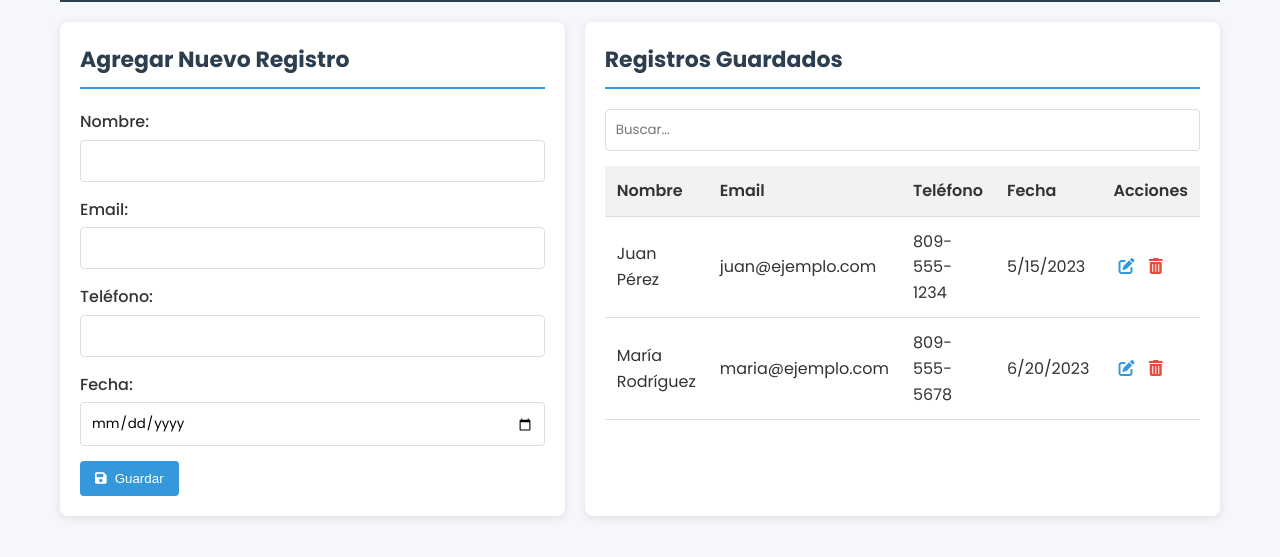
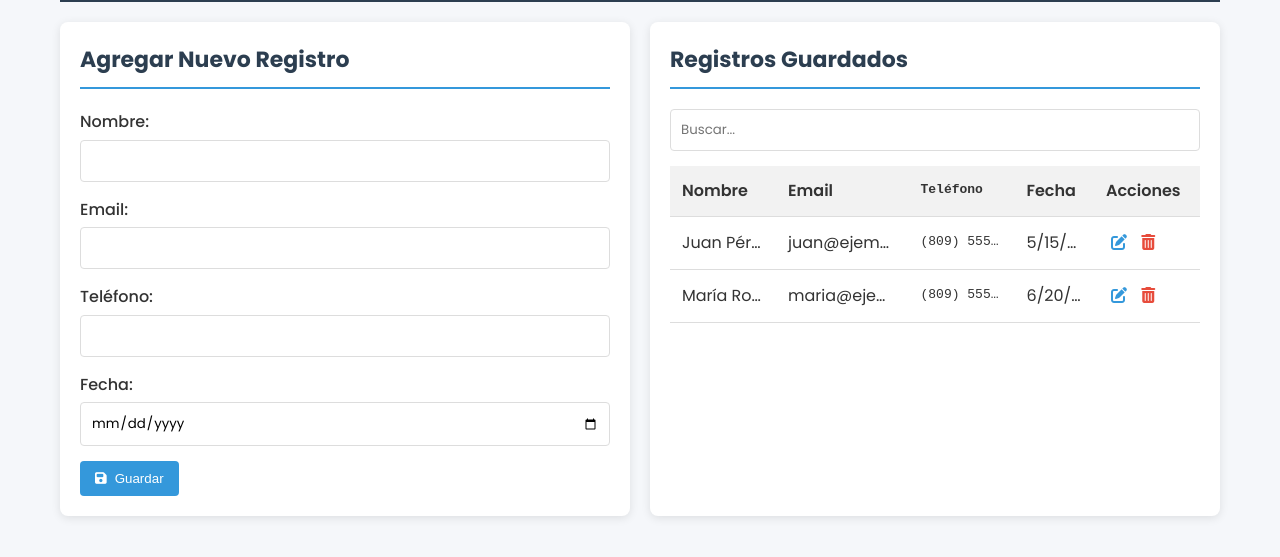
Before and after one commit to EzequielGomez-code/Proyecto_Final_GIT, a plain HTML site: page Registro con base de datos/frontend-register/frontend/index.html in a window 1280 px wide. Shown: the part 103-660 px from the top of the page. Drawn offline with Linux system fonts and the light colour scheme.

Commit message:
Commit_telefono

```diff
--- a/Registro con base de datos/frontend-register/frontend/app.js
+++ b/Registro con base de datos/frontend-register/frontend/app.js
@@ -267,10 +267,16 @@ function mostrarRegistros(filtro = '') {
             fecha = registro.fecha;
         }
 
+        // Formatear el teléfono si no está en el formato correcto
+        let telefono = registro.telefono;
+        if (!telefono.includes('(')) {
+            telefono = formatearTelefono(telefono);
+        }
+
         tr.innerHTML = `
             <td>${registro.nombre}</td>
             <td>${registro.email}</td>
-            <td>${registro.telefono}</td>
+            <td>${telefono}</td>
             <td>${fecha}</td>
             <td>
                 <button class="btn-action edit" onclick="editarRegistro(${registro.id})">
--- a/Registro con base de datos/frontend-register/frontend/styles.css
+++ b/Registro con base de datos/frontend-register/frontend/styles.css
@@ -114,13 +114,27 @@ input[type="date"] {
 table {
     width: 100%;
     border-collapse: collapse;
+    table-layout: fixed;
 }
 
 th, td {
     text-align: left;
     padding: 12px;
     border-bottom: 1px solid #ddd;
+    white-space: nowrap;
+    overflow: hidden;
+    text-overflow: ellipsis;
 }
+
+table th:nth-child(1), table td:nth-child(1) { width: 20%; }
+table th:nth-child(2), table td:nth-child(2) { width: 25%; }
+table th:nth-child(3), table td:nth-child(3) {
+    width: 20%;
+    white-space: nowrap;
+    font-family: monospace;
+}
+table th:nth-child(4), table td:nth-child(4) { width: 15%; }
+table th:nth-child(5), table td:nth-child(5) { width: 20%; }
 
 th {
     background-color: #f2f2f2;
```
